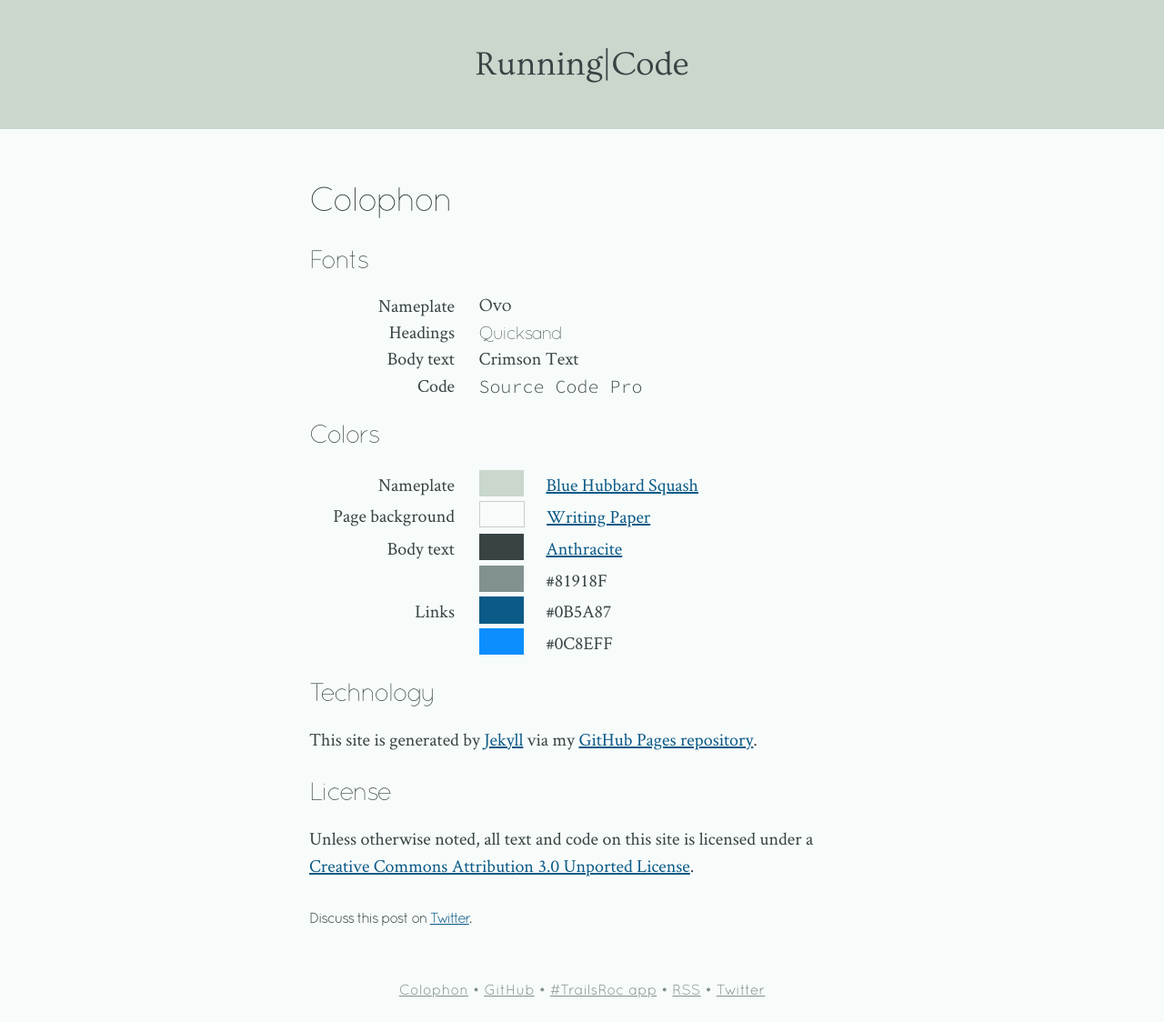
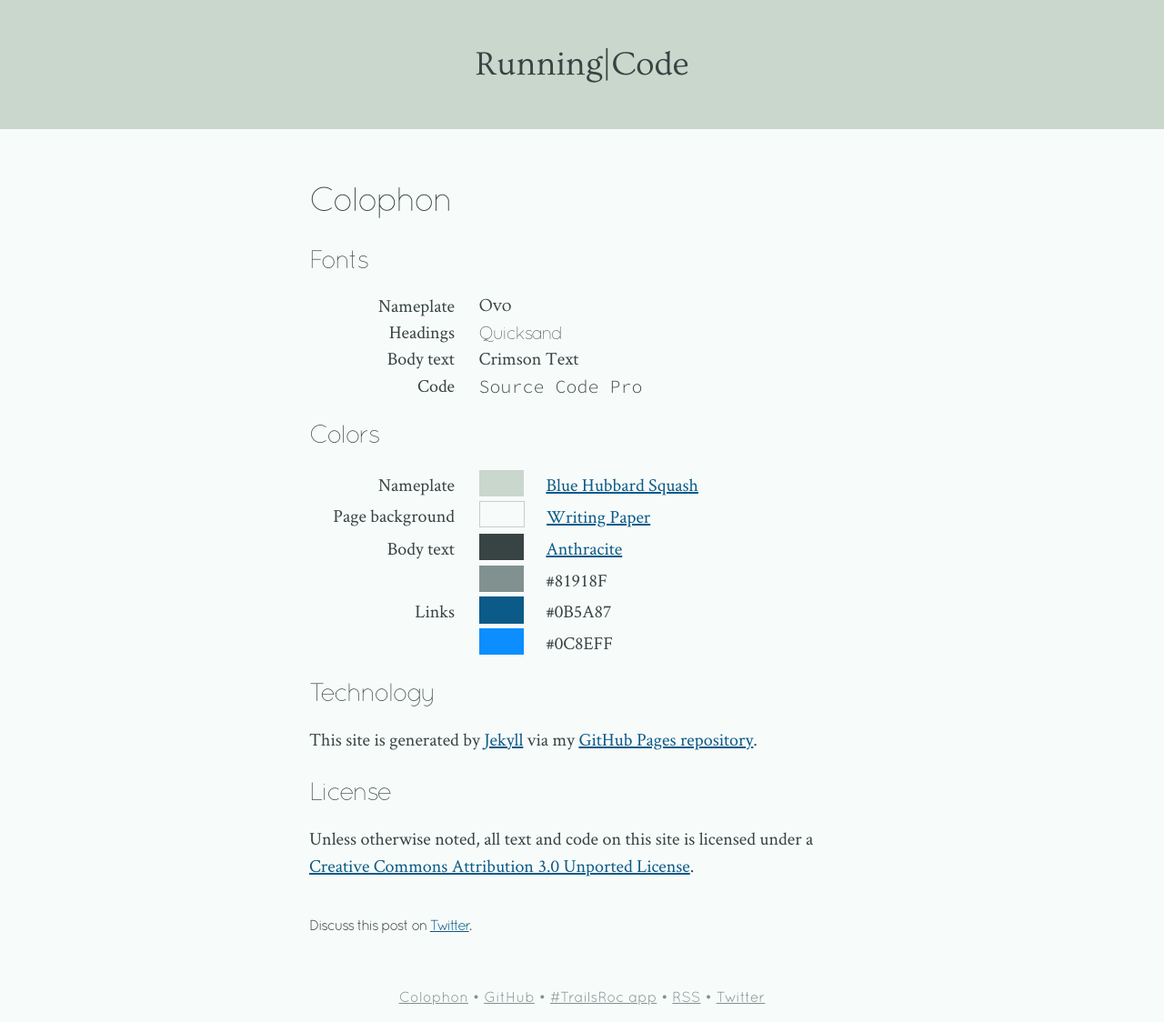
Before and after one commit to mmertsock/mmertsock.github.io, a Jekyll site: the page built from colophon/index.md, in a window 1280 px wide. Shown: the whole page at 91% size. Built offline with Jekyll 4.4.1, drawn with Linux system fonts in a browser that asks for light colours.

Commit message:
More spacing after end of article text

```diff
--- a/css/main.css
+++ b/css/main.css
@@ -276,7 +276,7 @@ blockquote cite:before {
 }
 
 .discuss {
-    margin-top: 2em;
+    margin-top: 2.5em;
     font-family: "Quicksand", "HelveticaNeue-Light", "Helvetica", sans-serif;
     font-weight: 400;
     font-size: 12pt;
```
